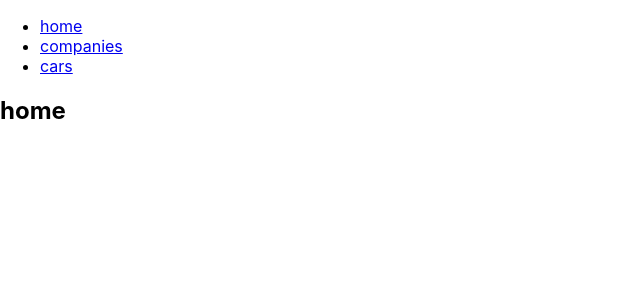
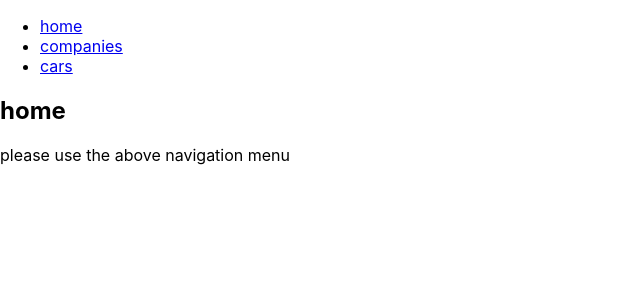
Before and after one commit to ibqn/react-graphql-example, a React (Create React App) app: page / in a window 1280 px wide. Shown: the top 300 px of the page, without its empty margins (0-640 px from the left). Built offline with nearby package versions, Linux system fonts and the light colour scheme; no server answers.

Commit message:
add a simple note

```diff
--- a/src/components/home.jsx
+++ b/src/components/home.jsx
@@ -3,6 +3,7 @@ import React from "react"
 const Home = () => (
   <div>
     <h2>home</h2>
+    <p>please use the above navigation menu</p>
   </div>
 )
 
```
